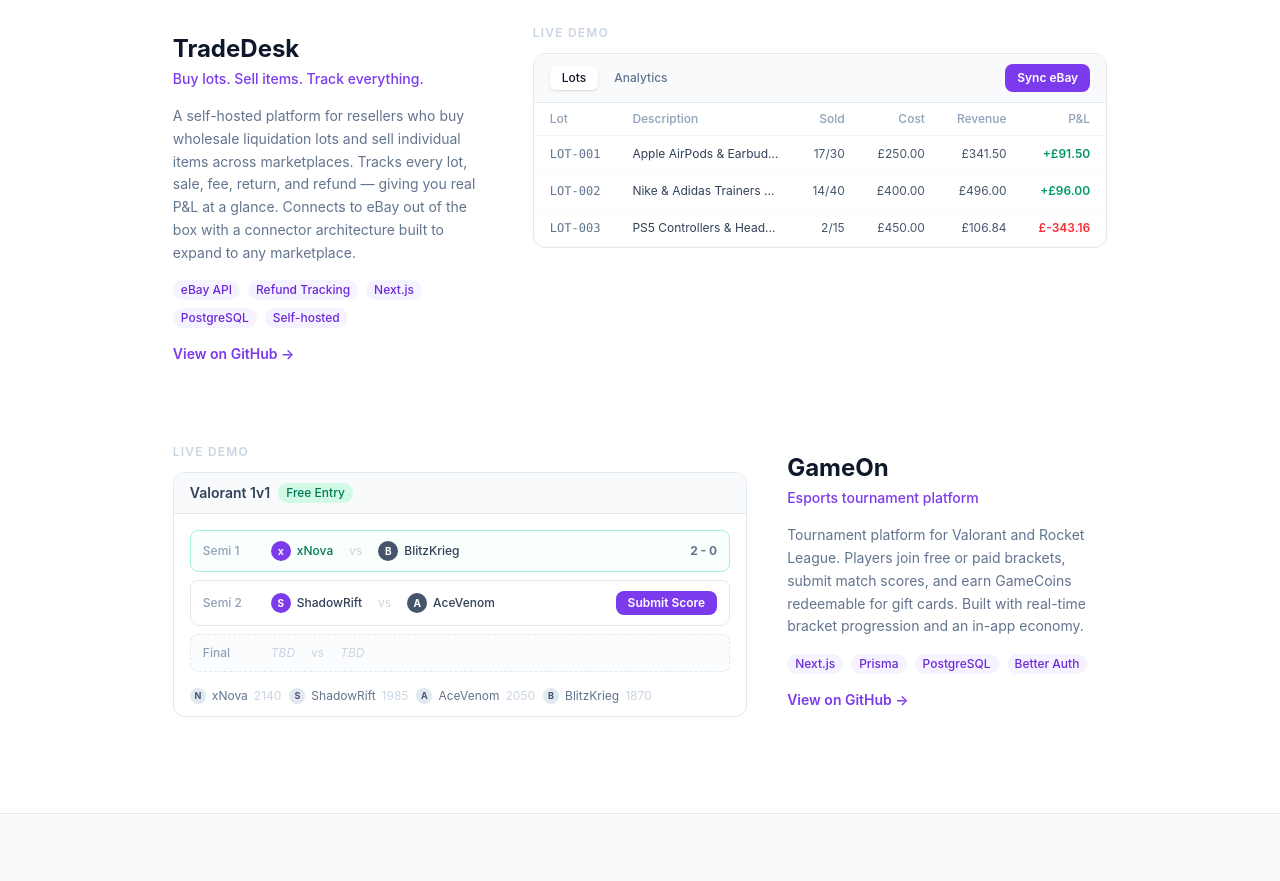
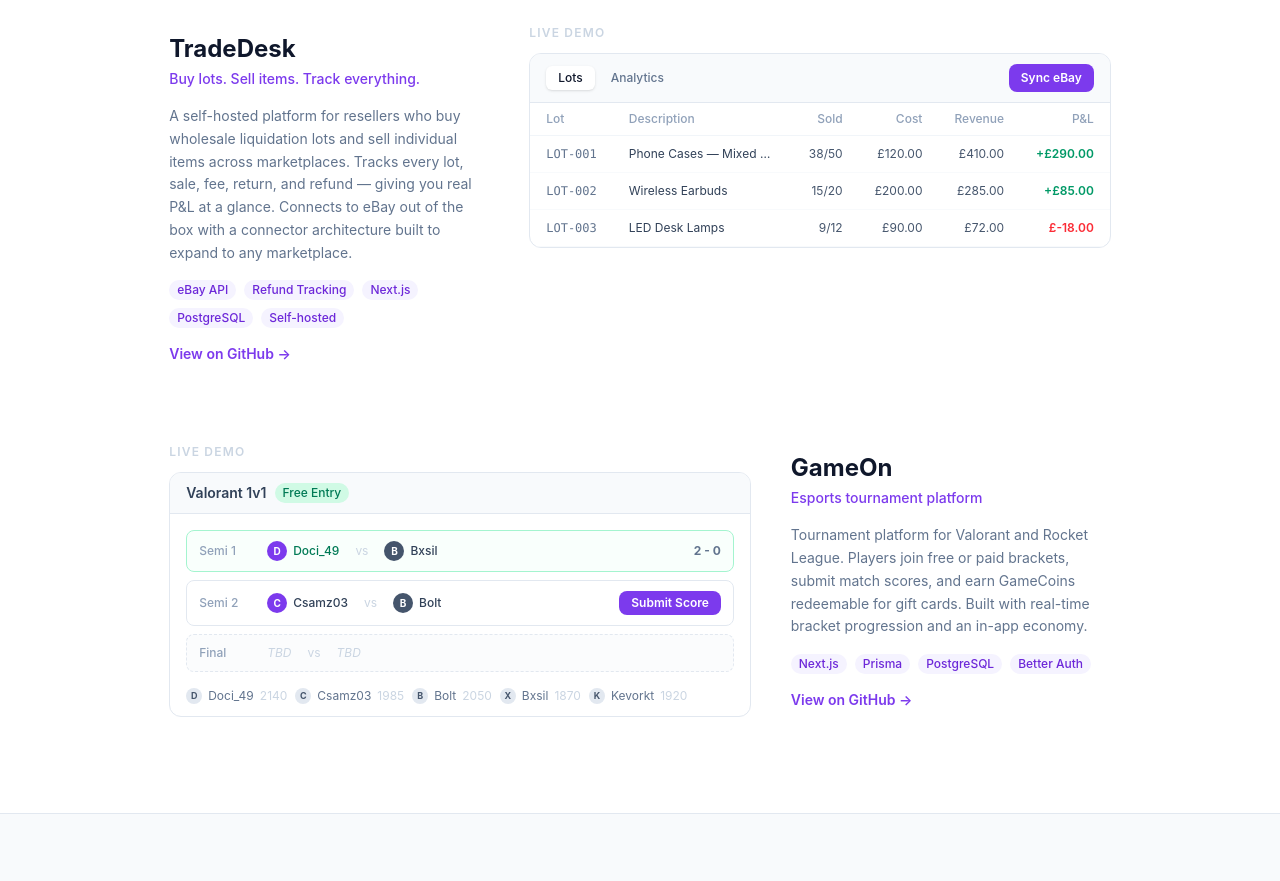
Before and after one commit to GNB-Solutions/website, a Next.js app: page / in a window 1280 px wide. Shown: the part 480-1361 px from the top of the page. Built offline with nearby package versions, Linux system fonts and the light colour scheme.

Commit message:
Updated Showcase Data; Simpler lot names, realistic P&L, real gamertags for GameOn bracket

```diff
--- a/app/components/GameOnShowcase.tsx
+++ b/app/components/GameOnShowcase.tsx
@@ -3,17 +3,18 @@
 import { useState } from "react";
 
 const players = [
-  { name: "xNova", rating: 2140, avatar: "N" },
-  { name: "ShadowRift", rating: 1985, avatar: "S" },
-  { name: "AceVenom", rating: 2050, avatar: "A" },
-  { name: "BlitzKrieg", rating: 1870, avatar: "B" },
+  { name: "Doci_49", rating: 2140, avatar: "D" },
+  { name: "Csamz03", rating: 1985, avatar: "C" },
+  { name: "Bolt", rating: 2050, avatar: "B" },
+  { name: "Bxsil", rating: 1870, avatar: "X" },
+  { name: "Kevorkt", rating: 1920, avatar: "K" },
 ];
 
 type Match = { round: string; p1: string | null; p2: string | null; s1: number | null; s2: number | null; done: boolean };
 
 const bracket: Match[] = [
-  { round: "Semi 1", p1: "xNova", p2: "BlitzKrieg", s1: 2, s2: 0, done: true },
-  { round: "Semi 2", p1: "ShadowRift", p2: "AceVenom", s1: null, s2: null, done: false },
+  { round: "Semi 1", p1: "Doci_49", p2: "Bxsil", s1: 2, s2: 0, done: true },
+  { round: "Semi 2", p1: "Csamz03", p2: "Bolt", s1: null, s2: null, done: false },
   { round: "Final", p1: null, p2: null, s1: null, s2: null, done: false },
 ];
 
@@ -36,7 +37,7 @@
     // After a beat, populate the final
     setTimeout(() => {
       setMatches(prev => prev.map((m, i) =>
-        i === 2 ? { ...m, p1: "xNova", p2: "ShadowRift" } : m
+        i === 2 ? { ...m, p1: "Doci_49", p2: "Csamz03" } : m
       ));
     }, 800);
 
--- a/app/components/TradeDeskShowcase.tsx
+++ b/app/components/TradeDeskShowcase.tsx
@@ -3,9 +3,9 @@
 import { useState } from "react";
 
 const initialLots = [
-  { id: "LOT-001", desc: "Apple AirPods & Earbuds — Grade B Returns", units: 30, sold: 17, cost: 250, revenue: 341.50, refunds: 0 },
-  { id: "LOT-002", desc: "Nike & Adidas Trainers — Grade A Returns", units: 40, sold: 14, cost: 400, revenue: 496.00, refunds: 0 },
-  { id: "LOT-003", desc: "PS5 Controllers & Headsets — Mixed", units: 15, sold: 2, cost: 450, revenue: 106.84, refunds: 0 },
+  { id: "LOT-001", desc: "Phone Cases — Mixed Brands", units: 50, sold: 38, cost: 120, revenue: 410, refunds: 0 },
+  { id: "LOT-002", desc: "Wireless Earbuds", units: 20, sold: 15, cost: 200, revenue: 285, refunds: 0 },
+  { id: "LOT-003", desc: "LED Desk Lamps", units: 12, sold: 9, cost: 90, revenue: 72, refunds: 0 },
 ];
 
 const syncResult = {
@@ -26,8 +26,8 @@
     setSyncing(true);
     await new Promise(r => setTimeout(r, 2000));
     setLots(prev => prev.map(l => {
-      if (l.id === "LOT-002") return { ...l, sold: l.sold + 2, revenue: l.revenue + 70 };
-      if (l.id === "LOT-003") return { ...l, refunds: 55, revenue: l.revenue - 55 };
+      if (l.id === "LOT-001") return { ...l, sold: l.sold + 2, revenue: l.revenue + 22 };
+      if (l.id === "LOT-003") return { ...l, refunds: 8, revenue: l.revenue - 8 };
       return l;
     }));
     setSyncing(false);
```
